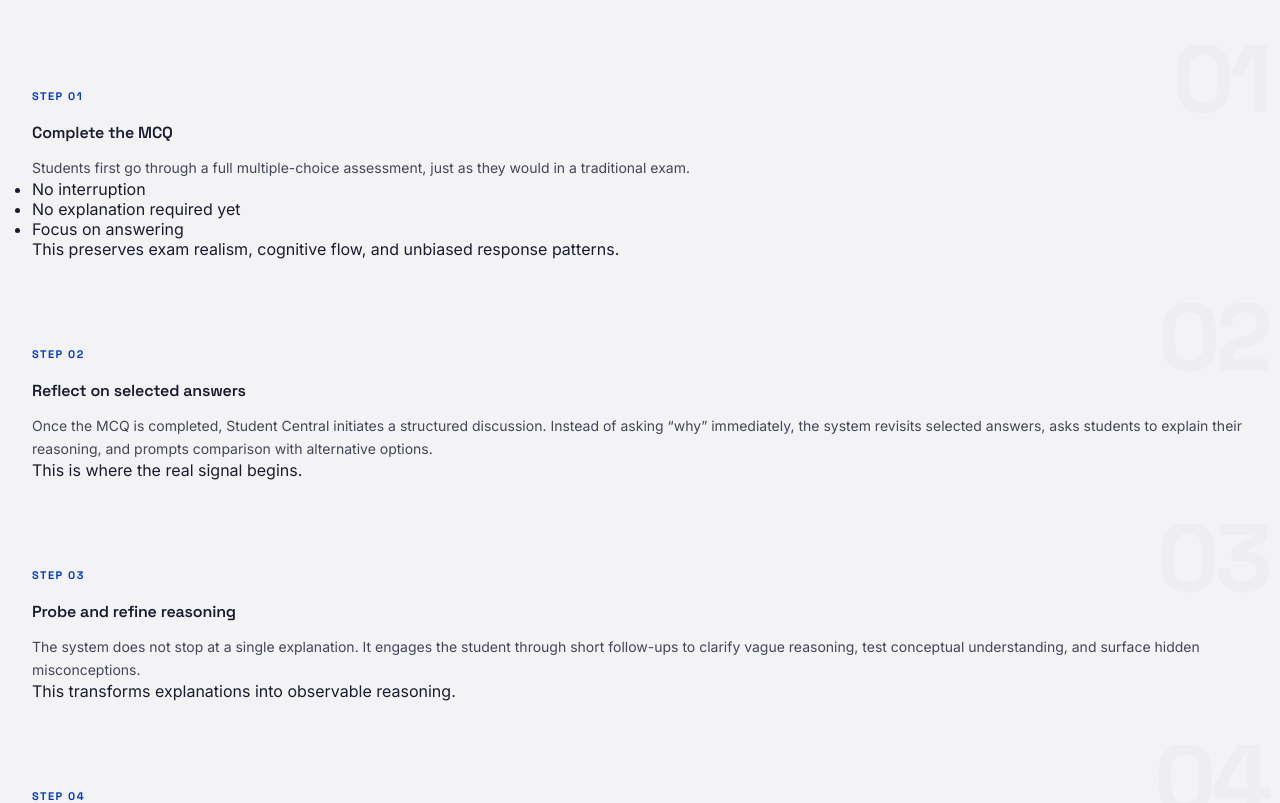
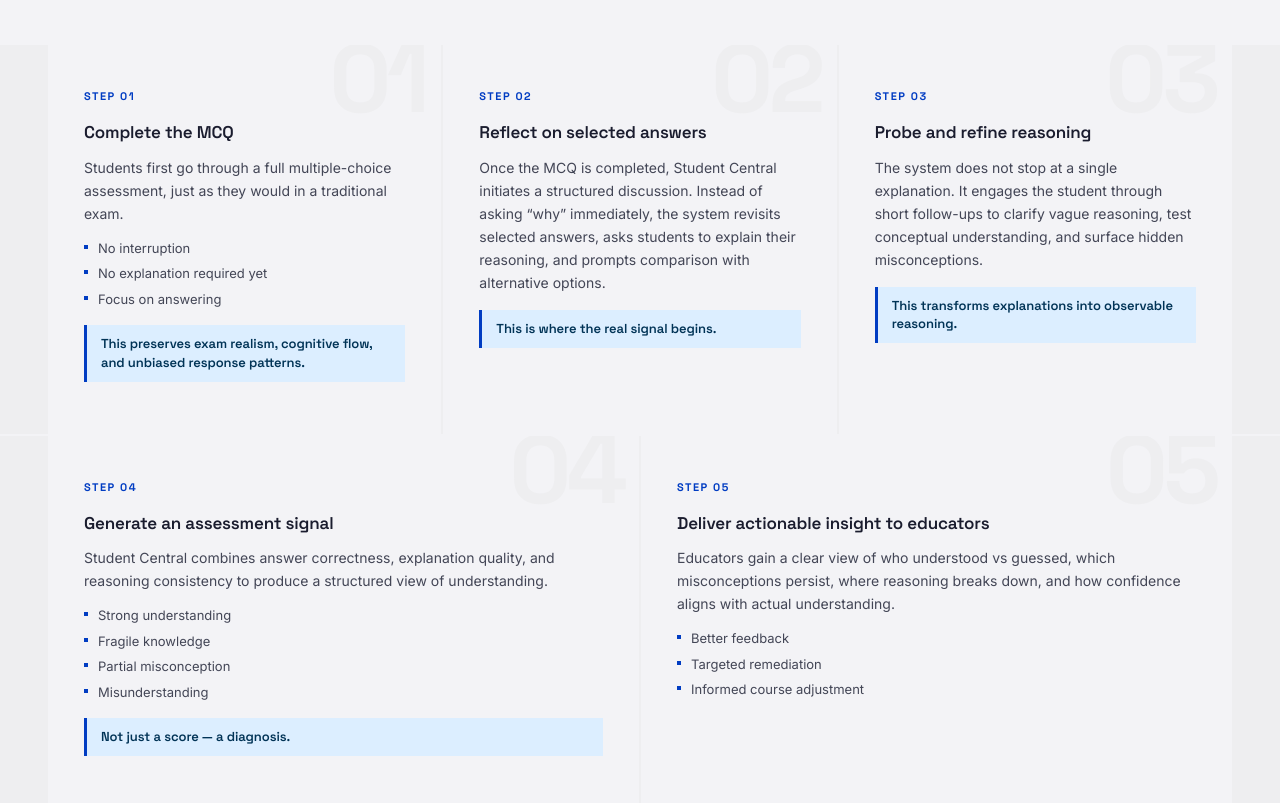
Before and after one commit to nboitout/student-central, a Next.js app: page / in a window 1280 px wide. Shown: the part 3240-4043 px from the top of the page. Built offline with nearby package versions, Linux system fonts and the light colour scheme.

Commit message:
Refactor CSS grid layout for steps and cards

```diff
--- a/src/components/Workflow.module.css
+++ b/src/components/Workflow.module.css
@@ -21,29 +21,47 @@
   max-width: 560px;
 }
 
-.steps {
+/* ── Row 1: 3 equal columns ── */
+.stepsRow {
   max-width: 1280px;
   margin: 0 auto;
   padding: 0 48px;
   display: grid;
-  grid-template-columns: repeat(4, 1fr);
+  grid-template-columns: repeat(3, 1fr);
+  gap: 2px;
+  background: var(--surface-container);
+  margin-bottom: 2px;
+}
+
+/* ── Row 2: 2 wider columns ── */
+.stepsRowWide {
+  max-width: 1280px;
+  margin: 0 auto;
+  padding: 0 48px;
+  display: grid;
+  grid-template-columns: repeat(2, 1fr);
   gap: 2px;
   background: var(--surface-container);
 }
 
+/* ── Individual step card ── */
 .step {
   background: var(--surface-low);
-  padding: 44px 32px;
+  padding: 44px 36px 52px;
   position: relative;
   overflow: hidden;
   transition: background 0.25s;
 }
 .step:hover { background: var(--surface-lowest); }
 
+.stepWide {
+  padding-bottom: 52px;
+}
+
 .stepBg {
   position: absolute;
   top: -14px;
-  right: 12px;
+  right: 16px;
   font-family: var(--font-display);
   font-size: 6rem;
   font-weight: 700;
@@ -63,13 +81,13 @@
   letter-spacing: 0.14em;
   text-transform: uppercase;
   color: var(--primary);
-  margin-bottom: 20px;
+  margin-bottom: 18px;
   position: relative;
 }
 
 .stepTitle {
   font-family: var(--font-display);
-  font-size: 1rem;
+  font-size: 1.0625rem;
   font-weight: 600;
   color: var(--on-surface);
   letter-spacing: -0.01em;
@@ -78,6 +96,50 @@
   position: relative;
 }
 
+/* Bullet list inside step */
+.stepBullets {
+  list-style: none;
+  margin-top: 14px;
+  display: flex;
+  flex-direction: column;
+  gap: 6px;
+}
+
+.stepBullet {
+  display: flex;
+  align-items: flex-start;
+  gap: 10px;
+  font-family: var(--font-body);
+  font-size: 0.8125rem;
+  color: var(--on-surface-variant);
+  line-height: 1.5;
+}
+.stepBullet::before {
+  content: '';
+  display: block;
+  width: 4px;
+  height: 4px;
+  background: var(--primary);
+  flex-shrink: 0;
+  margin-top: 6px;
+  border-radius: 0;
+}
+
+/* Insight callout */
+.stepInsight {
+  margin-top: 16px;
+  padding: 10px 14px;
+  background: var(--tertiary-fixed);
+  color: var(--on-tertiary-fixed);
+  font-family: var(--font-display);
+  font-size: 0.8125rem;
+  font-weight: 600;
+  line-height: 1.4;
+  letter-spacing: -0.005em;
+  border-left: 3px solid var(--primary);
+}
+
+/* Hover accent bar */
 .stepBar {
   position: absolute;
   bottom: 0;
@@ -92,9 +154,10 @@
 .step:hover .stepBar { transform: scaleX(1); }
 
 @media (max-width: 960px) {
-  .steps { grid-template-columns: 1fr 1fr; padding: 0 24px; }
-  .header { padding: 0 24px 48px; }
+  .stepsRow     { grid-template-columns: 1fr 1fr; padding: 0 24px; }
+  .stepsRowWide { grid-template-columns: 1fr; padding: 0 24px; }
+  .header       { padding: 0 24px 48px; }
 }
 @media (max-width: 600px) {
-  .steps { grid-template-columns: 1fr; }
+  .stepsRow { grid-template-columns: 1fr; }
 }
```
